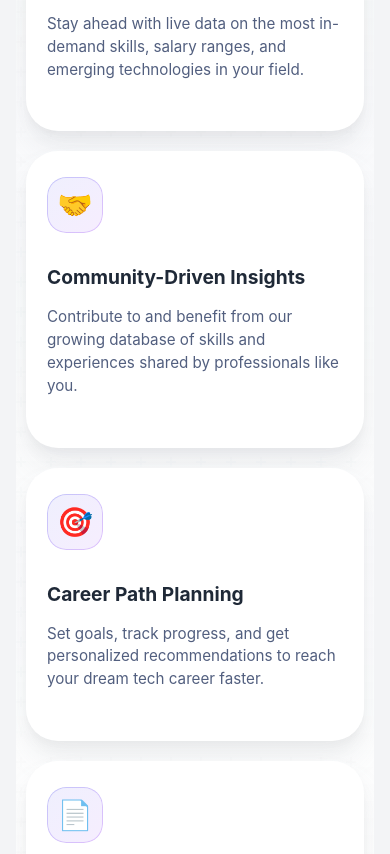
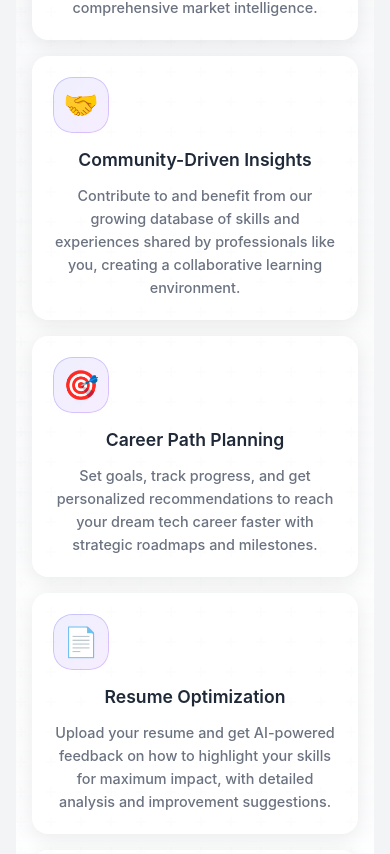
Before and after one commit to pratham0804/skillhub-webapp, a React (Create React App) app in the folder frontend/: page / in a window 390 px wide. Shown: the part 1670-2524 px from the top of the page. Built offline with nearby package versions, Linux system fonts and the light colour scheme; no server answers.

Commit message:
Fixed mobile layout issues: centered How SkillHub Works section and made Features section header vertical on mobile

```diff
--- a/frontend/src/App.css
+++ b/frontend/src/App.css
@@ -4141,3 +4141,151 @@
 }
 
 /* Mobile Responsive Updates for New Elements */
+
+/* Features List - One after another layout */
+.features-list {
+  display: flex;
+  flex-direction: column;
+  gap: 2rem;
+  max-width: 900px;
+  margin: 0 auto;
+}
+
+.feature-item {
+  display: flex;
+  align-items: flex-start;
+  gap: 1.5rem;
+  padding: 2rem;
+  background: white;
+  border-radius: 16px;
+  box-shadow: 0 4px 20px rgba(0, 0, 0, 0.08);
+  transition: all 0.3s ease;
+  border: 1px solid rgba(255, 255, 255, 0.2);
+}
+
+.feature-item:hover {
+  transform: translateY(-4px);
+  box-shadow: 0 8px 30px rgba(0, 0, 0, 0.12);
+  border-color: rgba(102, 126, 234, 0.3);
+}
+
+.feature-item .feature-icon {
+  flex-shrink: 0;
+  margin-bottom: 0;
+}
+
+.feature-content {
+  flex: 1;
+}
+
+.feature-content h3 {
+  margin: 0 0 0.75rem 0;
+  font-size: 1.4rem;
+  font-weight: 600;
+  color: #1f2937;
+  line-height: 1.3;
+}
+
+.feature-content p {
+  margin: 0;
+  font-size: 1rem;
+  line-height: 1.6;
+  color: #6b7280;
+}
+
+/* Mobile responsive for features list */
+@media (max-width: 768px) {
+  .features-list {
+    gap: 1.5rem;
+    padding: 0 1rem;
+  }
+
+  .feature-item {
+    flex-direction: column;
+    text-align: center;
+    padding: 1.5rem;
+    gap: 1rem;
+  }
+
+  .feature-content h3 {
+    font-size: 1.2rem;
+  }
+
+  .feature-content p {
+    font-size: 0.95rem;
+  }
+}
+
+@media (max-width: 480px) {
+  .features-list {
+    gap: 1rem;
+  }
+
+  .feature-item {
+    padding: 1.25rem;
+  }
+
+  .feature-content h3 {
+    font-size: 1.1rem;
+  }
+
+  .feature-content p {
+    font-size: 0.9rem;
+  }
+}
+
+/* Profile Page Mobile Tab Improvements */
+@media (max-width: 475px) {
+  .xs\:hidden {
+    display: none !important;
+  }
+
+  .xs\:inline {
+    display: inline !important;
+  }
+}
+
+@media (min-width: 476px) {
+  .xs\:hidden {
+    display: inline !important;
+  }
+
+  .xs\:inline {
+    display: none !important;
+  }
+}
+
+/* Enhanced Tab Styling for Profile */
+.profile-tabs [data-state="active"] {
+  background: white !important;
+  color: #4f46e5 !important;
+  box-shadow: 0 1px 3px rgba(0, 0, 0, 0.1) !important;
+  font-weight: 600 !important;
+}
+
+.profile-tabs button {
+  transition: all 0.2s ease !important;
+}
+
+.profile-tabs button:hover:not([data-state="active"]) {
+  background: rgba(255, 255, 255, 0.5) !important;
+  color: #374151 !important;
+}
+
+/* Mobile-first responsive improvements */
+@media (max-width: 640px) {
+  .profile-tabs {
+    padding: 0.5rem !important;
+  }
+
+  .profile-tabs button {
+    padding: 0.5rem 0.75rem !important;
+    font-size: 0.75rem !important;
+    min-height: 2.5rem !important;
+  }
+
+  .profile-tabs svg {
+    width: 0.75rem !important;
+    height: 0.75rem !important;
+  }
+}
--- a/frontend/src/App.js
+++ b/frontend/src/App.js
@@ -202,53 +202,66 @@ const Home = () => {
         <p className="subtitle animate-slide-up delay-100">Gain the competitive edge in the tech industry with our powerful tools</p>
       </div>
 
-      <div className="features-grid">
-        <div className="feature-card animate-slide-up delay-100">
+      {/* Features List - One after another */}
+      <div className="features-list">
+        <div className="feature-item animate-slide-up delay-100">
           <div className="feature-icon">
             <div className="icon-bg">🧠</div>
           </div>
+          <div className="feature-content">
             <h3>AI-Powered Skill Analysis</h3>
-          <p>Get personalized insights into your skillset with our advanced AI that identifies gaps and suggests learning paths.</p>
+            <p>Get personalized insights into your skillset with our advanced AI that identifies gaps and suggests learning paths tailored to your career goals.</p>
+          </div>
         </div>
 
-        <div className="feature-card animate-slide-up delay-200">
+        <div className="feature-item animate-slide-up delay-200">
           <div className="feature-icon">
             <div className="icon-bg">📊</div>
           </div>
+          <div className="feature-content">
             <h3>Real-Time Market Trends</h3>
-          <p>Stay ahead with live data on the most in-demand skills, salary ranges, and emerging technologies in your field.</p>
+            <p>Stay ahead with live data on the most in-demand skills, salary ranges, and emerging technologies in your field with comprehensive market intelligence.</p>
+          </div>
         </div>
 
-        <div className="feature-card animate-slide-up delay-300">
+        <div className="feature-item animate-slide-up delay-300">
           <div className="feature-icon">
             <div className="icon-bg">🤝</div>
           </div>
+          <div className="feature-content">
             <h3>Community-Driven Insights</h3>
-          <p>Contribute to and benefit from our growing database of skills and experiences shared by professionals like you.</p>
+            <p>Contribute to and benefit from our growing database of skills and experiences shared by professionals like you, creating a collaborative learning environment.</p>
+          </div>
         </div>
 
-        <div className="feature-card animate-slide-up delay-400">
+        <div className="feature-item animate-slide-up delay-400">
           <div className="feature-icon">
             <div className="icon-bg">🎯</div>
           </div>
+          <div className="feature-content">
             <h3>Career Path Planning</h3>
-          <p>Set goals, track progress, and get personalized recommendations to reach your dream tech career faster.</p>
+            <p>Set goals, track progress, and get personalized recommendations to reach your dream tech career faster with strategic roadmaps and milestones.</p>
+          </div>
         </div>
 
-        <div className="feature-card animate-slide-up delay-500">
+        <div className="feature-item animate-slide-up delay-500">
           <div className="feature-icon">
             <div className="icon-bg">📄</div>
           </div>
+          <div className="feature-content">
             <h3>Resume Optimization</h3>
-          <p>Upload your resume and get AI-powered feedback on how to highlight your skills for maximum impact.</p>
+            <p>Upload your resume and get AI-powered feedback on how to highlight your skills for maximum impact, with detailed analysis and improvement suggestions.</p>
+          </div>
         </div>
 
-        <div className="feature-card animate-slide-up delay-600">
+        <div className="feature-item animate-slide-up delay-600">
           <div className="feature-icon">
             <div className="icon-bg">🌟</div>
           </div>
+          <div className="feature-content">
             <h3>Skill Certification</h3>
-          <p>Validate your expertise with our skill assessments and earn certificates recognized by top employers.</p>
+            <p>Validate your expertise with our skill assessments and earn certificates recognized by top employers, boosting your professional credibility.</p>
+          </div>
         </div>
       </div>
     </div>
--- a/frontend/src/pages/Profile.js
+++ b/frontend/src/pages/Profile.js
@@ -562,28 +562,43 @@ const Profile = () => {
             {/* Main Tabs */}
             <div className="bg-white rounded-lg shadow-sm">
               <Tabs value={activeTab} onValueChange={setActiveTab} className="space-y-6">
-                <div className="px-6 pt-6">
-                  <TabsList className="grid w-full grid-cols-4 bg-gray-100 rounded-lg gap-2 p-2">
-                    <TabsTrigger value="overview" className="flex items-center gap-2 mx-1">
-                      <User className="w-4 h-4" />
-                      Overview
+                <div className="px-3 sm:px-6 pt-4 sm:pt-6">
+                  <TabsList className="profile-tabs grid w-full grid-cols-2 sm:grid-cols-4 bg-gray-100 rounded-lg gap-1 sm:gap-2 p-1 sm:p-2">
+                    <TabsTrigger
+                      value="overview"
+                      className="flex items-center justify-center gap-1 sm:gap-2 px-2 sm:px-3 py-2 sm:py-2.5 text-xs sm:text-sm font-medium rounded-md transition-all duration-200 data-[state=active]:bg-white data-[state=active]:text-indigo-600 data-[state=active]:shadow-sm hover:bg-gray-50"
+                    >
+                      <User className="w-3 h-3 sm:w-4 sm:h-4" />
+                      <span className="hidden xs:inline">Overview</span>
+                      <span className="xs:hidden">Info</span>
                     </TabsTrigger>
-                    <TabsTrigger value="skills" className="flex items-center gap-2 mx-1">
-                      <Target className="w-4 h-4" />
+                    <TabsTrigger
+                      value="skills"
+                      className="flex items-center justify-center gap-1 sm:gap-2 px-2 sm:px-3 py-2 sm:py-2.5 text-xs sm:text-sm font-medium rounded-md transition-all duration-200 data-[state=active]:bg-white data-[state=active]:text-indigo-600 data-[state=active]:shadow-sm hover:bg-gray-50"
+                    >
+                      <Target className="w-3 h-3 sm:w-4 sm:h-4" />
                       Skills
                     </TabsTrigger>
-                    <TabsTrigger value="preferences" className="flex items-center gap-2 mx-1">
-                      <Settings className="w-4 h-4" />
-                      Preferences
+                    <TabsTrigger
+                      value="preferences"
+                      className="flex items-center justify-center gap-1 sm:gap-2 px-2 sm:px-3 py-2 sm:py-2.5 text-xs sm:text-sm font-medium rounded-md transition-all duration-200 data-[state=active]:bg-white data-[state=active]:text-indigo-600 data-[state=active]:shadow-sm hover:bg-gray-50"
+                    >
+                      <Settings className="w-3 h-3 sm:w-4 sm:h-4" />
+                      <span className="hidden xs:inline">Preferences</span>
+                      <span className="xs:hidden">Prefs</span>
                     </TabsTrigger>
-                    <TabsTrigger value="achievements" className="flex items-center gap-2 mx-1">
-                      <Award className="w-4 h-4" />
-                      Achievements
+                    <TabsTrigger
+                      value="achievements"
+                      className="flex items-center justify-center gap-1 sm:gap-2 px-2 sm:px-3 py-2 sm:py-2.5 text-xs sm:text-sm font-medium rounded-md transition-all duration-200 data-[state=active]:bg-white data-[state=active]:text-indigo-600 data-[state=active]:shadow-sm hover:bg-gray-50"
+                    >
+                      <Award className="w-3 h-3 sm:w-4 sm:h-4" />
+                      <span className="hidden xs:inline">Achievements</span>
+                      <span className="xs:hidden">Awards</span>
                     </TabsTrigger>
                   </TabsList>
                 </div>
 
-                <div className="px-6 pb-6">
+                <div className="px-3 sm:px-6 pb-4 sm:pb-6">
                   {/* Overview Tab */}
                   <TabsContent value="overview" className="space-y-6 mt-6">
                     {/* Personal Information */}
```
Lines whose indentation alone changed are shown as unchanged.
